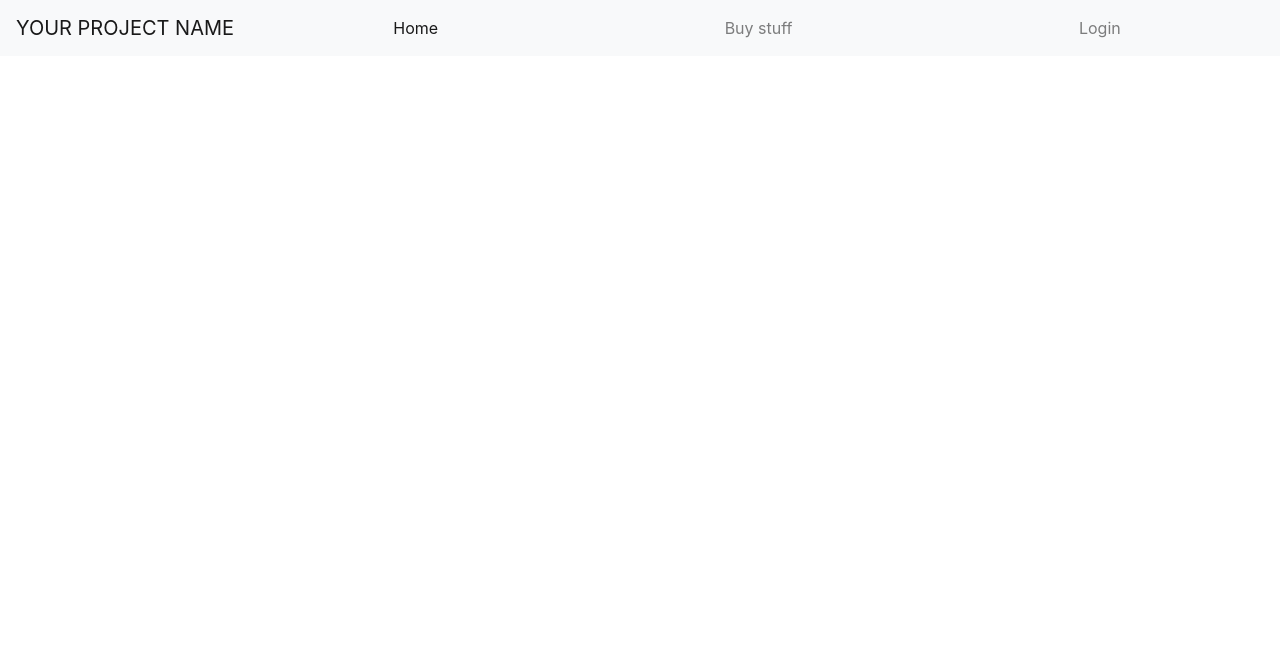
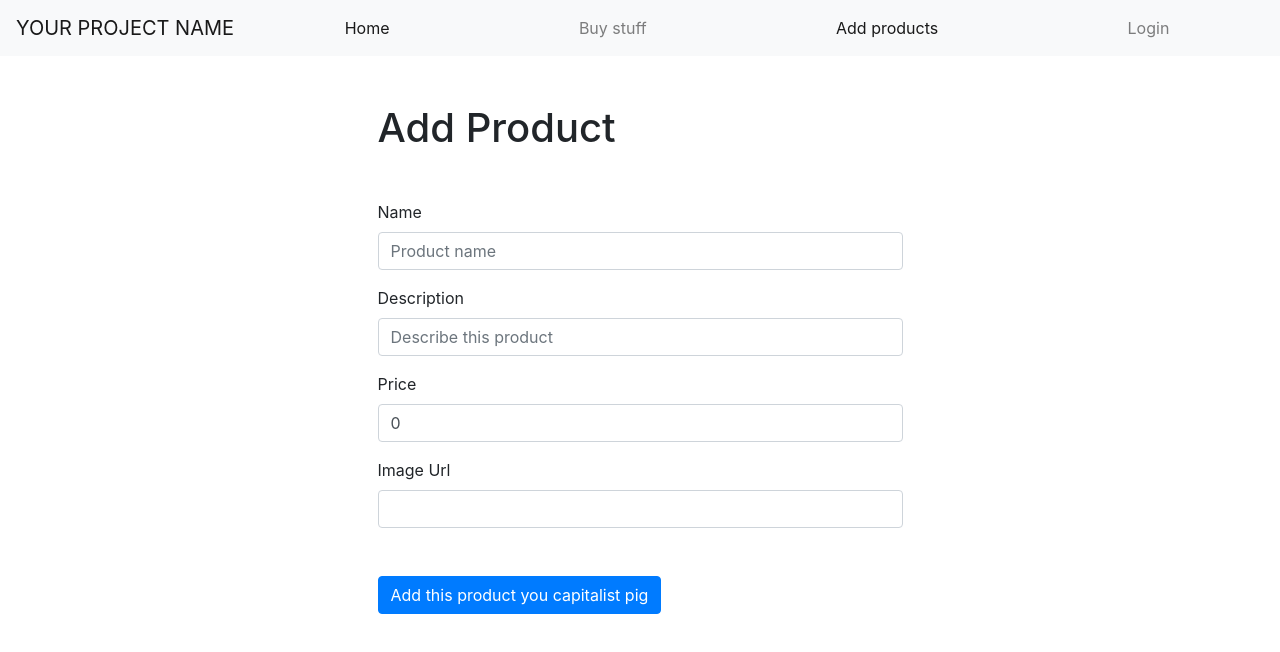
Before and after one commit to Reinoptland/webshoop, a React (Create React App) app: page /addproduct in a window 1280 px wide. Shown: the top 652 px of the page. Built offline with nearby package versions, Linux system fonts and the light colour scheme; no server answers.

Commit message:
Form for adding products, with route and nav

```diff
--- a/src/App.js
+++ b/src/App.js
@@ -8,6 +8,7 @@ import MessageBox from "./components/MessageBox";
 import SignUp from "./pages/SignUp";
 import Login from "./pages/Login";
 import ProductsList from "./pages/ProductsList";
+import AddProduct from "./pages/AddProduct";
 
 import { useDispatch, useSelector } from "react-redux";
 import { selectAppLoading } from "./store/appState/selectors";
@@ -44,6 +45,7 @@ function App() {
         <Route path="/signup" component={SignUp} />
         <Route path="/login" component={Login} />
         <Route path="/products" component={ProductsList} />
+        <Route path="/addproduct" component={AddProduct} />
       </Switch>
     </div>
   );
--- a/src/components/Navigation/index.js
+++ b/src/components/Navigation/index.js
@@ -23,6 +23,7 @@ export default function Navigation() {
         <Nav style={{ width: "100%" }} fill>
           <NavbarItem path="/" linkText="Home" />
           <NavbarItem path="/products" linkText="Buy stuff" />
+          <NavbarItem path="/addproduct" linkText="Add products" />
           {loginLogoutControls}
         </Nav>
       </Navbar.Collapse>
--- /dev/null
+++ b/src/pages/AddProduct/index.js
@@ -0,0 +1,67 @@
+import React, { useState, useEffect } from "react";
+import Form from "react-bootstrap/Form";
+import Container from "react-bootstrap/Container";
+import Button from "react-bootstrap/Button";
+import Col from "react-bootstrap/Col";
+
+export default function AddProduct() {
+  const [name, setName] = useState("");
+  const [description, setDescription] = useState("");
+  const [price, setPrice] = useState(0);
+  const [imageUrl, setImageUrl] = useState("");
+
+  function submitForm(event) {
+    event.preventDefault();
+    console.log(name, description, price, imageUrl);
+  }
+
+  return (
+    <Container>
+      <Form as={Col} md={{ span: 6, offset: 3 }} className="mt-5">
+        <h1 className="mt-5 mb-5">Add Product</h1>
+        <Form.Group controlId="formBasicEmail">
+          <Form.Label>Name</Form.Label>
+          <Form.Control
+            value={name}
+            onChange={event => setName(event.target.value)}
+            type="text"
+            placeholder="Product name"
+            required
+          />
+        </Form.Group>
+
+        <Form.Group controlId="formBasicPassword">
+          <Form.Label>Description</Form.Label>
+          <Form.Control
+            value={description}
+            onChange={event => setDescription(event.target.value)}
+            type="text"
+            placeholder="Describe this product"
+          />
+        </Form.Group>
+        <Form.Group controlId="formBasicPassword">
+          <Form.Label>Price</Form.Label>
+          <Form.Control
+            value={price}
+            onChange={event => setPrice(event.target.value)}
+            type="number"
+            required
+          />
+        </Form.Group>
+        <Form.Group controlId="formBasicPassword">
+          <Form.Label>Image Url</Form.Label>
+          <Form.Control
+            value={imageUrl}
+            onChange={event => setImageUrl(event.target.value)}
+            type="text"
+          />
+        </Form.Group>
+        <Form.Group className="mt-5">
+          <Button variant="primary" type="submit" onClick={submitForm}>
+            Add this product you capitalist pig
+          </Button>
+        </Form.Group>
+      </Form>
+    </Container>
+  );
+}
```
